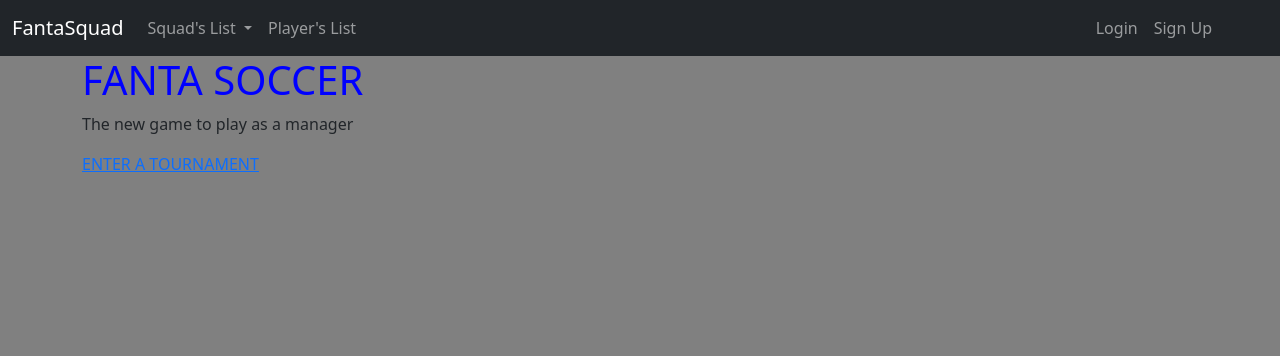
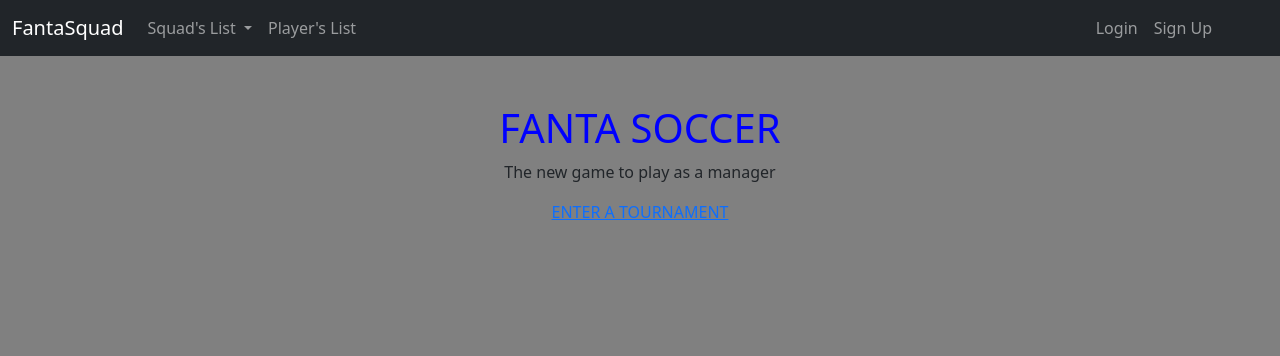
Before and after one commit to rpiflv/fantaSoccer, a Django app: page / in a window 1280 px wide. Shown: the top 356 px of the page. Run offline with Django 3.2, Linux system fonts and the light colour scheme; data comes from the database, SQL or seed files in the repository.

Commit message:
index template modified

```diff
--- a/fanta_soccer_app/templates/fanta_soccer_app/index.html
+++ b/fanta_soccer_app/templates/fanta_soccer_app/index.html
@@ -2,9 +2,11 @@
 
 {% block content%}
 
-<div class="container">
+<div class="container-fluid">
+    <div class="row">
+        <div class="col-sm-9 mx-auto mt-5">
+            <div class="text-center" >
                 <div><h1>FANTA SOCCER</h1></div>
-
                 <div><p>The new game to play as a manager</p></div>
                     <body-index>
                         <div class="background-one">
@@ -14,5 +16,8 @@
                         </div>
                     </body-index>
                 </div>
+        </div>
+        </div>
+</div>
 
 {% endblock content%}
```
Lines whose indentation alone changed are shown as unchanged.
